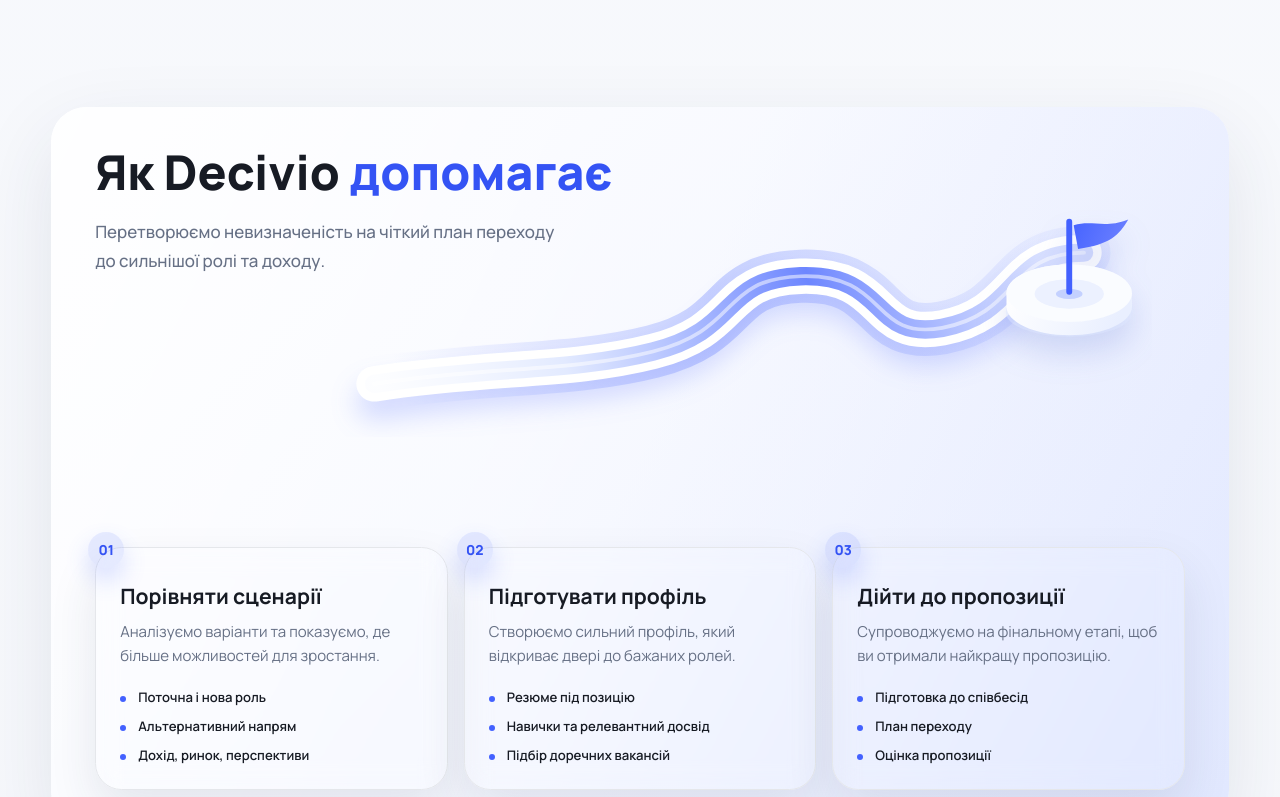
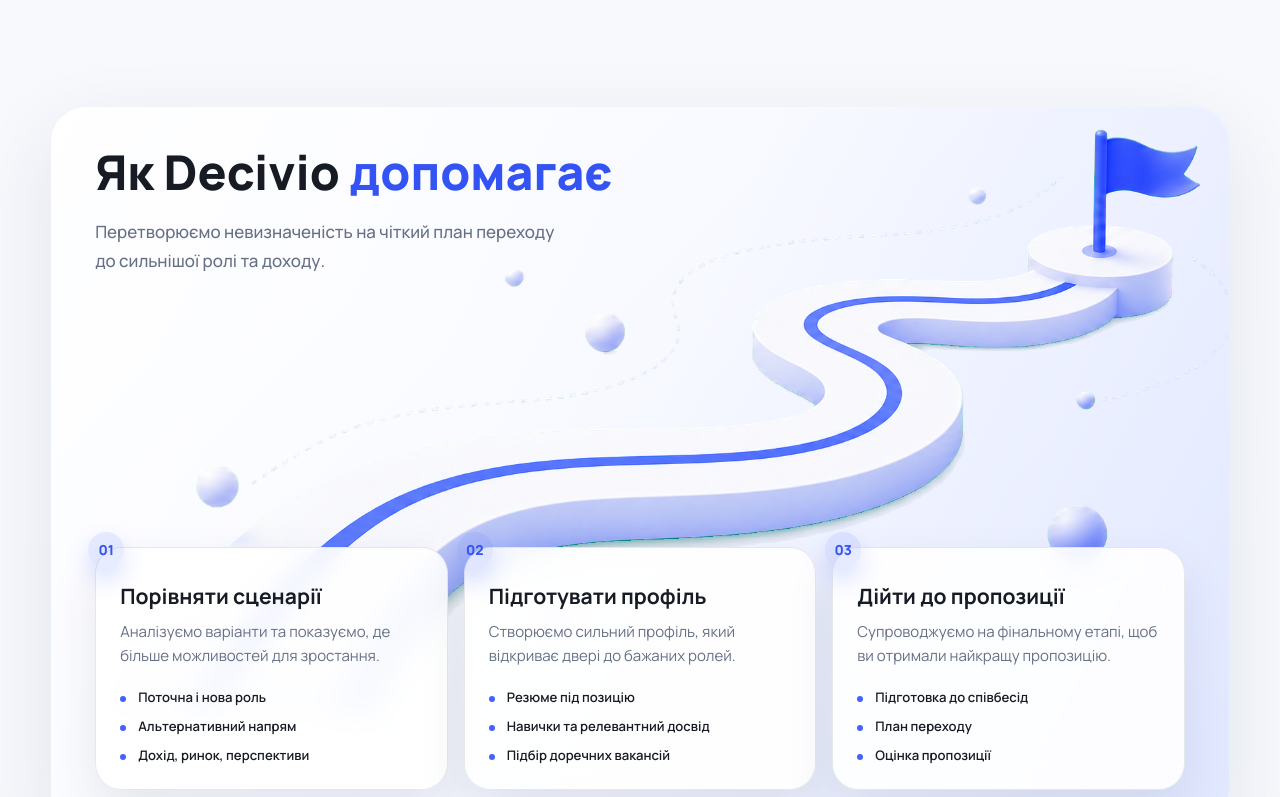
Before and after one commit to metalslasher/decivio-saas, a Next.js app: page / in a window 1280 px wide. Shown: the part 5984-6781 px from the top of the page. Built offline with nearby package versions, Linux system fonts and the light colour scheme; no server answers.

Commit message:
Replace homepage help path visual

```diff
--- a/src/app/page.tsx
+++ b/src/app/page.tsx
@@ -815,17 +815,22 @@ function CareerHelpSection() {
             </p>
           </div>
 
-          <div
-            className="pointer-events-none absolute right-[4%] top-[5.5rem] z-10 hidden h-[15.5rem] w-[74%] bg-contain bg-center bg-no-repeat lg:block"
-            style={{ backgroundImage: "url('/graphics/career-path-flag.svg')" }}
+          <Image
+            src="/graphics/career-path-flag.png"
+            alt=""
+            width={1774}
+            height={887}
+            sizes="(max-width: 1279px) 100vw, 74rem"
+            className="pointer-events-none absolute right-[-6rem] top-4 z-10 hidden w-[70rem] max-w-none select-none lg:block xl:right-[-4rem] xl:w-[74rem]"
             aria-hidden="true"
+            priority
           />
 
           <div className="relative z-20 mt-9 grid min-w-0 gap-4 md:mt-16 md:grid-cols-3 lg:mt-[17rem]">
             {careerHelpStages.map((stage) => (
               <article
                 key={stage.title}
-                className="relative min-w-0 rounded-[1.65rem] border border-white/78 bg-white/72 px-5 pb-6 pt-8 shadow-[0_22px_48px_rgba(35,48,78,0.1)] backdrop-blur-md md:min-h-[14rem] md:px-6 md:pt-9"
+                className="relative min-w-0 rounded-[1.65rem] border border-white/78 bg-white/90 px-5 pb-6 pt-8 shadow-[0_22px_48px_rgba(35,48,78,0.1)] backdrop-blur-md md:min-h-[14rem] md:px-6 md:pt-9"
               >
                 <span className="absolute -left-2 -top-4 flex h-9 w-9 items-center justify-center rounded-full bg-[rgba(67,97,255,0.12)] font-display text-[0.86rem] font-extrabold text-[var(--accent-strong)] shadow-[0_12px_24px_rgba(67,97,255,0.2)]">
                   {stage.step}
```
Also changed, not shown: public/graphics/career-path-flag.png (added), public/graphics/career-path-flag.svg (deleted).
